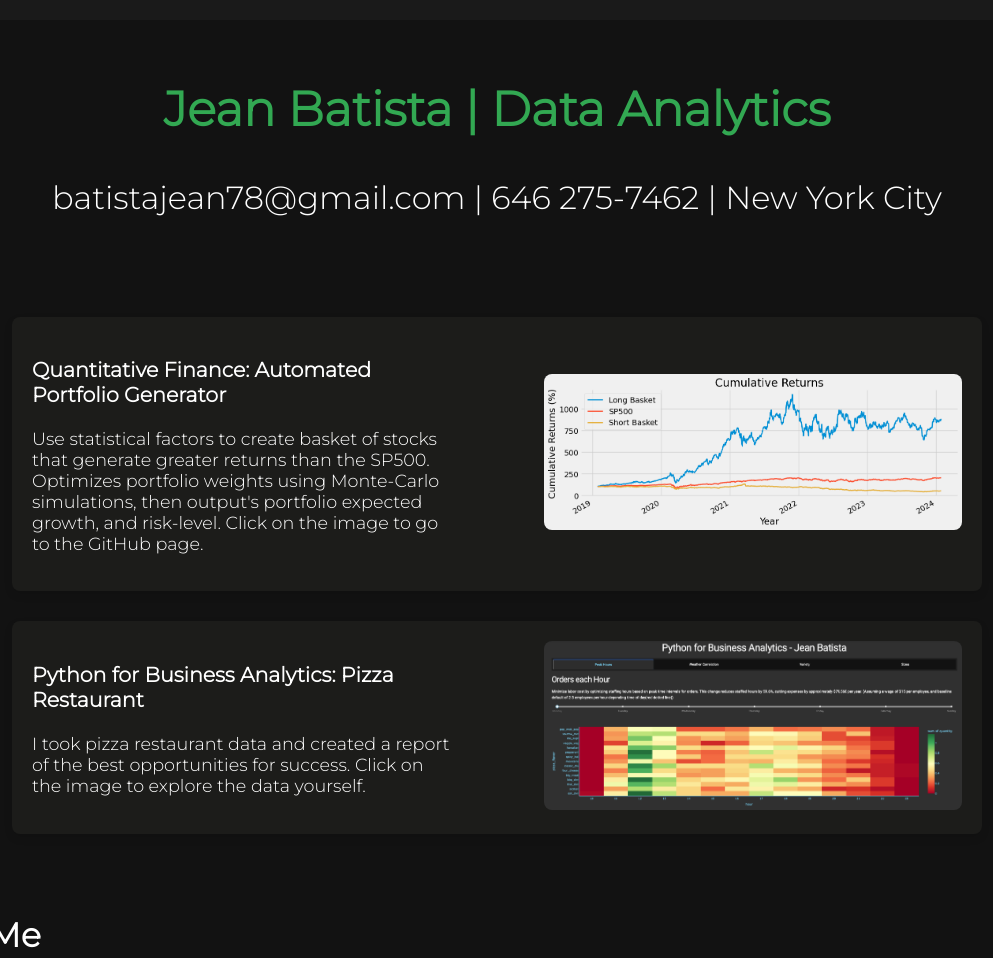
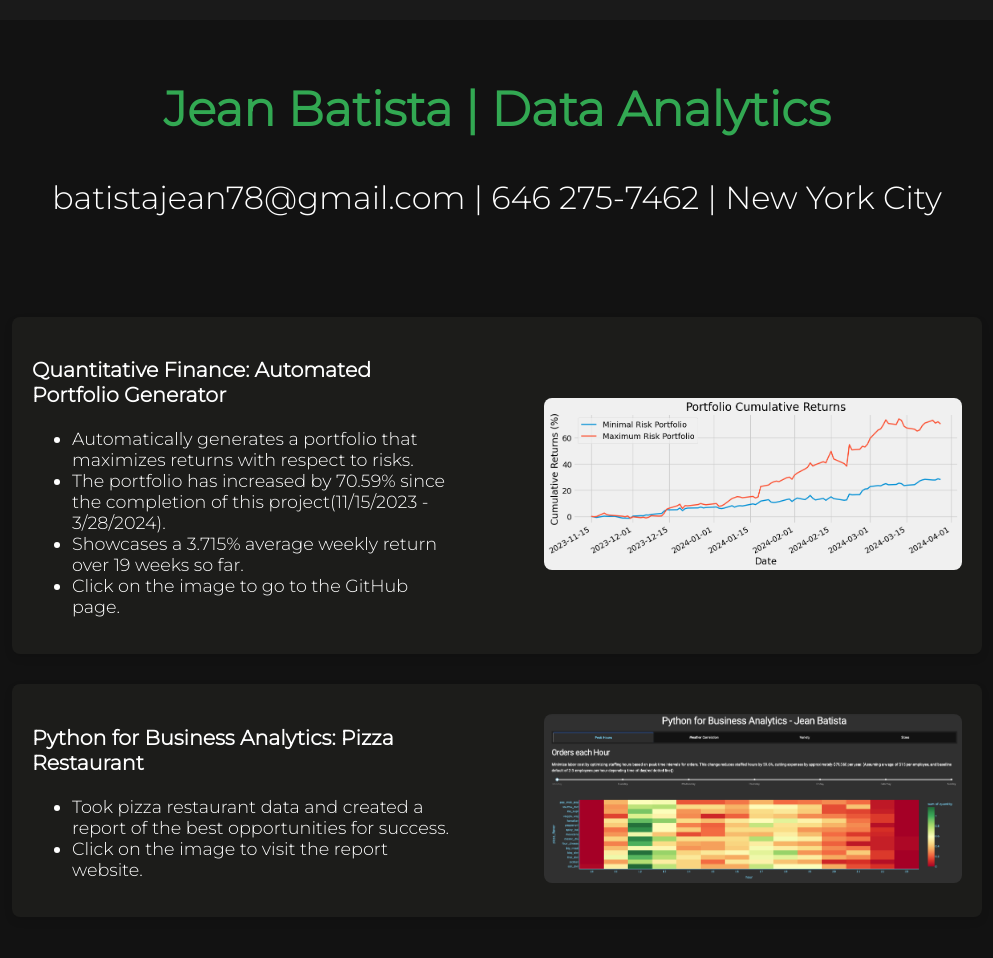
Before and after one commit to Jbat005/Website, a plain HTML site: page index.html in a window 1280 px wide. Shown: the top 958 px of the page, without its empty margins (143-1136 px from the left). Drawn offline with Linux system fonts and the light colour scheme.

Commit message:
Changed project 1 details

```diff
--- a/index.html
+++ b/index.html
@@ -65,6 +65,12 @@
                     <p>English and Spanish.</p>
                 </div>
             </div>
+            <div class="about-container">
+                <div class="about-text">
+                    <h3>Hobbies</h3>
+                    <p>Applying to jobs.</p>
+                </div>
+            </div>
         </section>
     </main>
 
--- a/script.js
+++ b/script.js
@@ -2,13 +2,21 @@
 const projects = [
     {
         name: 'Quantitative Finance: Automated Portfolio Generator',
-        description: `Use statistical factors to create basket of stocks that generate greater returns than the SP500. Optimizes portfolio weights using Monte-Carlo simulations, then output's portfolio expected growth, and risk-level. Click on the image to go to the GitHub page.`,
-        imageUrl: 'quant_thumbnail.png',
-        link: 'https://github.com/CCNY-Analytics-and-Quant/Quantative-Finance-Repo/blob/main/Auto_Portfolio/auto_portfolio_picks.ipynb'
+        description: `<ul>
+                        <li>Automatically generates a portfolio that maximizes returns with respect to risks.</li>
+                        <li>The portfolio has increased by 70.59% since the completion of this project(11/15/2023 - 3/28/2024).</li>
+                        <li>Showcases a 3.715% average weekly return over 19 weeks so far.</li>
+                        <li>Click on the image to go to the GitHub page.</li>
+                      </ul>`,
+        imageUrl: 'portfolio_results.png',
+        link: 'https://github.com/CCNY-Analytics-and-Quant/Quantative-Finance-Repo/blob/main/Berry-Cox-Baskets/auto_portfolio_picks.ipynb'
     },
     {
         name: 'Python for Business Analytics: Pizza Restaurant',
-        description: `I took pizza restaurant data and created a report of the best opportunities for success. Click on the image to explore the data yourself.`,
+        description: `<ul>
+                        <li>Took pizza restaurant data and created a report of the best opportunities for success.</li>
+                        <li>Click on the image to visit the report website.</li>
+                      </ul>`,
         imageUrl: 'pizzaproject.jpg',
         link: 'https://jbatistanalytics-3400acb06bb1.herokuapp.com'
     }
```
Also changed, not shown: portfolio_results.png (added).
